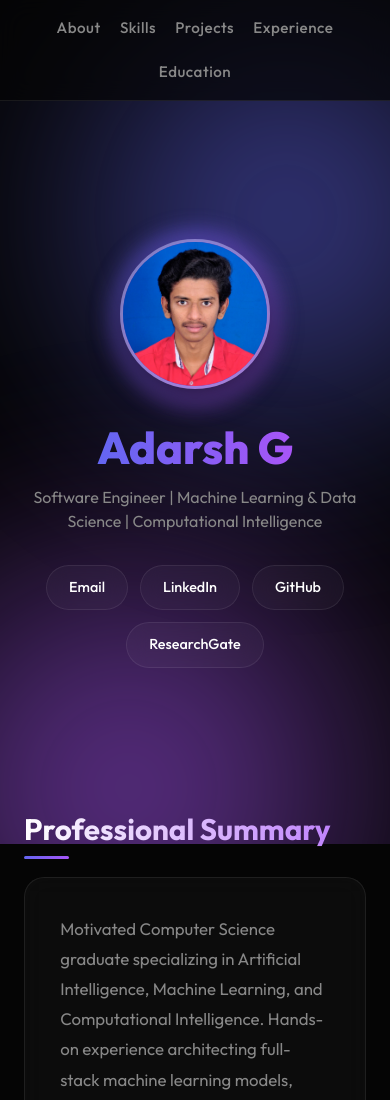
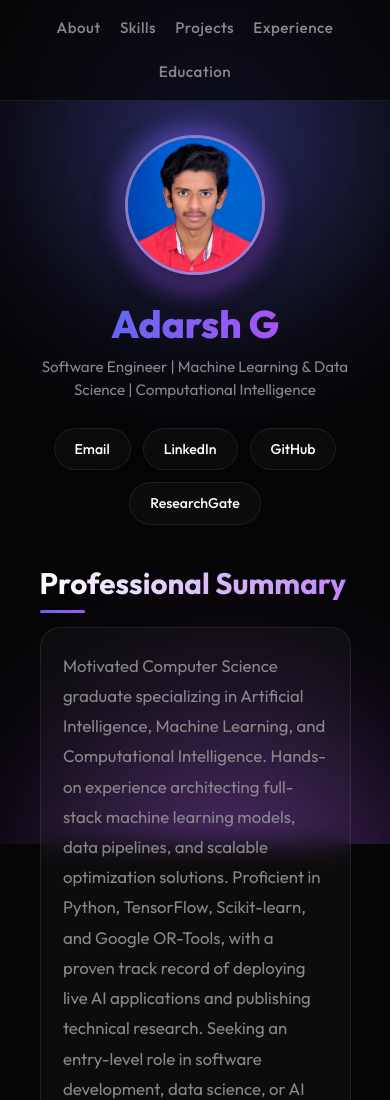
Before and after one commit to Adarsh-Gandla/adarsh-gandla, a plain HTML site: page index.html in a window 390 px wide. Shown: the top 1100 px of the page. Drawn offline with Linux system fonts and the light colour scheme.

Commit message:
Refactor styles for responsive design
Updated dimensions and padding to use responsive units.

```diff
--- a/index.html
+++ b/index.html
@@ -61,16 +61,16 @@
         .blob-1 {
             top: -10%;
             left: -10%;
-            width: 550px;
-            height: 550px;
+            width: clamp(400px, 45vw, 650px);
+            height: clamp(400px, 45vw, 650px);
             background: radial-gradient(circle, var(--accent-1), transparent 70%);
         }
 
         .blob-2 {
             bottom: -20%;
             right: -10%;
-            width: 650px;
-            height: 650px;
+            width: clamp(450px, 50vw, 750px);
+            height: clamp(450px, 50vw, 750px);
             background: radial-gradient(circle, var(--accent-2), transparent 70%);
             animation-delay: -10s;
         }
@@ -112,21 +112,21 @@
             transform: translateY(-1px);
         }
 
-        /* Hero / Header Section */
+        /* Hero / Header Section - Dynamically bounded height */
         header {
-            min-height: 80vh;
+            min-height: clamp(340px, 45vh, 540px);
             display: flex;
             flex-direction: column;
             justify-content: center;
             align-items: center;
             text-align: center;
-            padding: 80px 5% 50px;
+            padding: clamp(30px, 4vh, 60px) 5% clamp(20px, 3vh, 40px);
             position: relative;
         }
 
         .profile-container {
             position: relative;
-            margin-bottom: 25px;
+            margin-bottom: 20px;
         }
 
         .profile-container::after {
@@ -149,8 +149,8 @@
         header img {
             position: relative;
             z-index: 1;
-            width: 150px;
-            height: 150px;
+            width: 140px;
+            height: 140px;
             border-radius: 50%;
             object-fit: cover;
             border: 3px solid rgba(255, 255, 255, 0.3);
@@ -158,10 +158,10 @@
         }
 
         header h1 {
-            font-size: clamp(2.8rem, 6vw, 4.5rem);
+            font-size: clamp(2.4rem, 5vw, 4rem);
             font-weight: 800;
             line-height: 1.15;
-            margin-bottom: 12px;
+            margin-bottom: 10px;
         }
 
         .gradient-text {
@@ -180,10 +180,10 @@
 
         header h2 {
             color: var(--text-muted);
-            font-size: clamp(1rem, 2vw, 1.25rem);
+            font-size: clamp(0.95rem, 1.8vw, 1.2rem);
             font-weight: 400;
             max-width: 750px;
-            margin-bottom: 2rem;
+            margin-bottom: 1.6rem;
             line-height: 1.5;
         }
 
@@ -200,9 +200,9 @@
             text-decoration: none;
             background: var(--glass-bg);
             border: 1px solid var(--glass-border);
-            padding: 10px 22px;
+            padding: 9px 20px;
             border-radius: 50px;
-            font-size: 0.9rem;
+            font-size: 0.88rem;
             font-weight: 500;
             -webkit-backdrop-filter: blur(10px);
             backdrop-filter: blur(10px);
@@ -219,13 +219,14 @@
 
         /* Main Container */
         .container {
-            max-width: 1100px;
+            width: 100%;
+            max-width: min(1100px, 90vw);
             margin: 0 auto;
-            padding: 30px 24px 80px;
+            padding: 10px 20px clamp(40px, 6vh, 70px);
         }
 
         section {
-            margin-bottom: 70px;
+            margin-bottom: clamp(35px, 5vh, 60px);
             opacity: 0;
             transform: translateY(25px);
             transition: opacity 0.7s cubic-bezier(0.16, 1, 0.3, 1), transform 0.7s cubic-bezier(0.16, 1, 0.3, 1);
@@ -239,7 +240,7 @@
         h3 {
             font-size: 1.85rem;
             font-weight: 700;
-            margin-bottom: 24px;
+            margin-bottom: 20px;
             display: inline-block;
             position: relative;
             background: linear-gradient(to right, #ffffff, #c084fc);
@@ -263,7 +264,7 @@
             background: var(--glass-bg);
             border: 1px solid var(--glass-border);
             border-radius: 20px;
-            padding: 2.2rem;
+            padding: clamp(1.4rem, 2.5vw, 2.2rem);
             color: var(--text-muted);
             font-size: 1.05rem;
             line-height: 1.8;
@@ -275,8 +276,8 @@
             background: var(--glass-bg);
             border: 1px solid var(--glass-border);
             border-radius: 20px;
-            padding: 2.2rem;
-            margin-bottom: 22px;
+            padding: clamp(1.4rem, 2.5vw, 2.2rem);
+            margin-bottom: 20px;
             position: relative;
             overflow: hidden;
             -webkit-backdrop-filter: blur(12px);
@@ -331,7 +332,7 @@
             font-size: 0.88rem;
             font-style: normal;
             font-weight: 500;
-            margin-bottom: 16px;
+            margin-bottom: 14px;
             display: inline-block;
         }
 
@@ -342,7 +343,7 @@
         }
 
         .card li {
-            margin-bottom: 10px;
+            margin-bottom: 8px;
             line-height: 1.65;
         }
 
@@ -360,7 +361,7 @@
         }
 
         .skills-group {
-            margin-bottom: 22px;
+            margin-bottom: 20px;
         }
 
         .skills-group:last-child {
@@ -411,7 +412,7 @@
             font-size: 0.9rem;
             text-decoration: none;
             cursor: pointer;
-            margin-top: 15px;
+            margin-top: 14px;
             transition: transform 0.3s ease, box-shadow 0.3s ease;
             box-shadow: 0 6px 15px rgba(99, 102, 241, 0.35);
         }
@@ -424,7 +425,7 @@
 
         footer {
             text-align: center;
-            padding: 40px 20px;
+            padding: 35px 20px;
             background: transparent;
             color: var(--text-muted);
             border-top: 1px solid var(--glass-border);
@@ -438,7 +439,7 @@
                 flex-wrap: wrap;
             }
             .card {
-                padding: 1.6rem;
+                padding: 1.4rem;
             }
         }
     </style>
```
